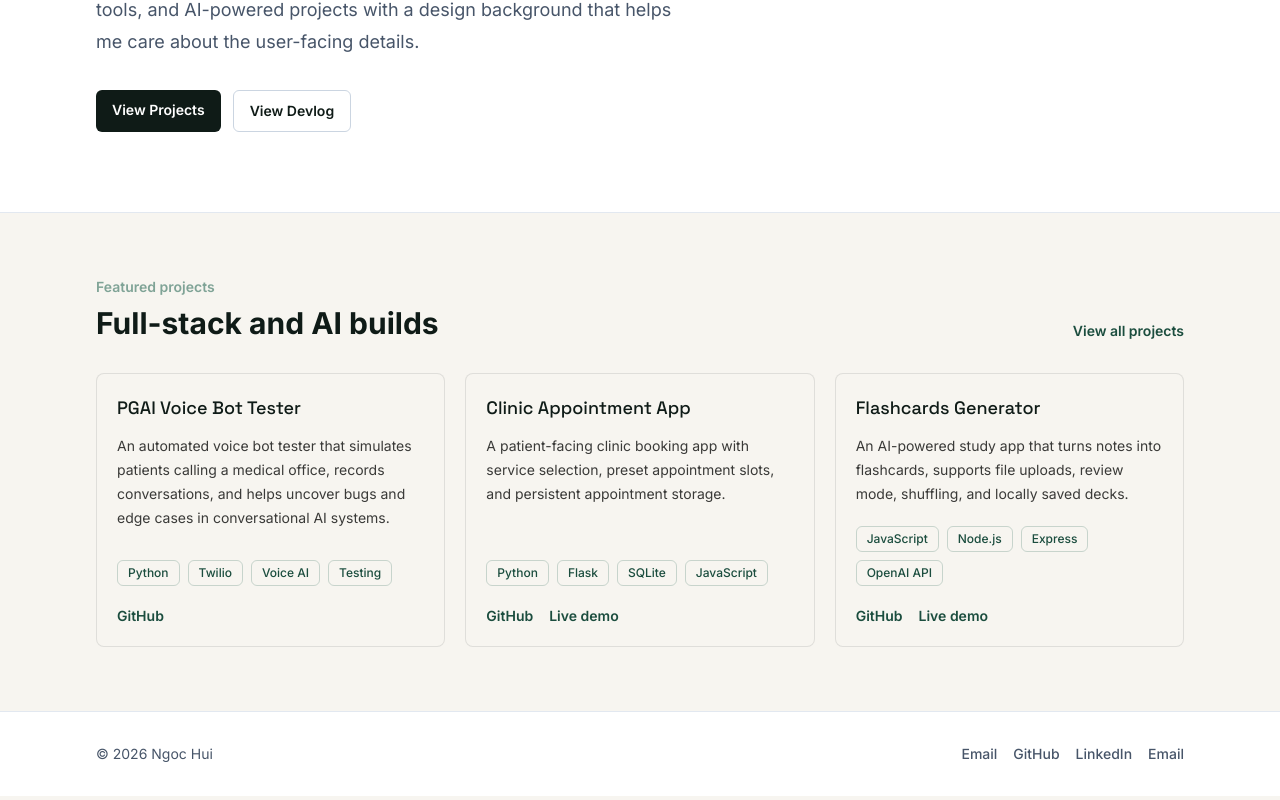
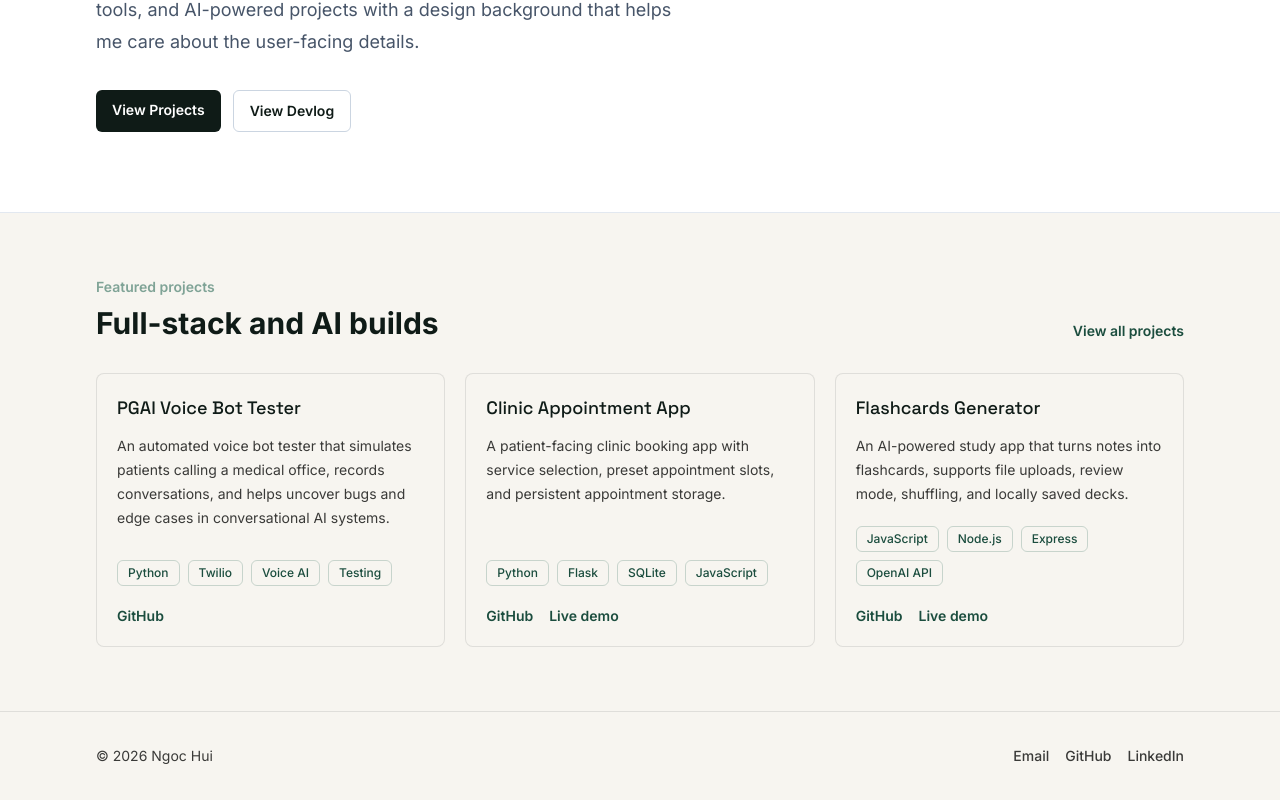
Before and after one commit to jadecodelab/Portfolio-Website, a Next.js app: page / in a window 1280 px wide. Shown: the part 655-1455 px from the top of the page. Built offline with nearby package versions, Linux system fonts and the light colour scheme.

Commit message:
Style footer

```diff
--- a/components/Footer.tsx
+++ b/components/Footer.tsx
@@ -5,13 +5,12 @@ const links = [
     href: "https://www.linkedin.com/in/ngoc-hui",
     label: "LinkedIn",
   },
-  { href: "chjade.427@gmail.com", label: "Email" },
 ];
 
 export function Footer() {
   return (
-    <footer className="border-t border-slate-200 bg-white">
-      <div className="mx-auto flex max-w-6xl flex-col gap-4 px-5 py-8 text-sm text-slate-600 sm:flex-row sm:items-center sm:justify-between sm:px-6 lg:px-8">
+    <footer className="border-t border-ink/10 bg-cream">
+      <div className="mx-auto flex max-w-6xl flex-col gap-4 px-5 py-8 text-sm leading-6 text-charcoal sm:flex-row sm:items-center sm:justify-between sm:px-6 lg:px-8">
         <p>&copy; 2026 Ngoc Hui</p>
         <div className="flex flex-wrap gap-4">
           {links.map((link) => (
@@ -20,7 +19,7 @@ export function Footer() {
               href={link.href}
               target={link.href.startsWith("http") ? "_blank" : undefined}
               rel={link.href.startsWith("http") ? "noreferrer" : undefined}
-              className="font-medium transition hover:text-signal"
+              className="font-medium text-charcoal transition hover:text-jade-deep"
             >
               {link.label}
             </a>
```
